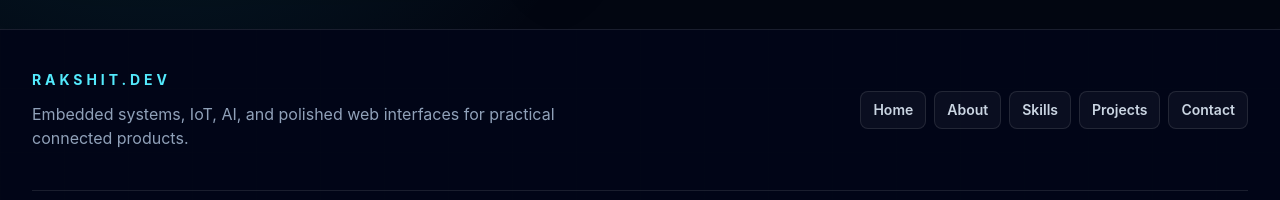
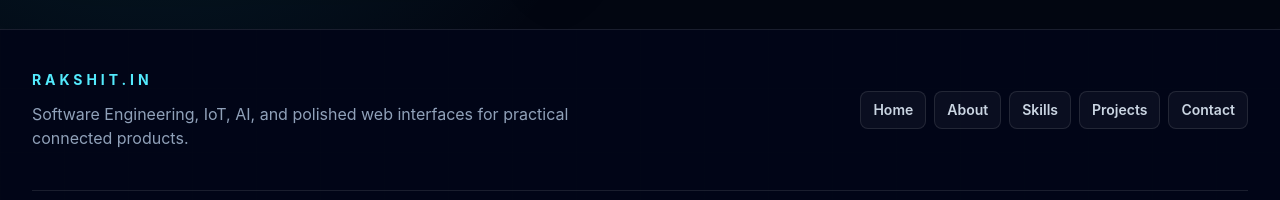
Before and after one commit to rakshit-21/MyPortfolio, a React (Vite) app: page / in a window 1280 px wide. Shown: the part 5032-5232 px from the top of the page. Built offline with nearby package versions, Linux system fonts and the light colour scheme.

Commit message:
Changes in Footer

```diff
--- a/src/components/Footer.jsx
+++ b/src/components/Footer.jsx
@@ -14,9 +14,9 @@ const Footer = () => {
       <div className="mx-auto max-w-7xl px-4 py-10 sm:px-6 lg:px-8">
         <div className="flex flex-col gap-8 md:flex-row md:items-center md:justify-between">
           <div>
-            <p className="text-sm font-bold uppercase tracking-[0.28em] text-cyan-300">Rakshit.dev</p>
+            <p className="text-sm font-bold uppercase tracking-[0.28em] text-cyan-300">RAKSHIT.IN</p>
             <p className="mt-3 max-w-xl text-slate-400">
-              Embedded systems, IoT, AI, and polished web interfaces for practical connected products.
+              Software Engineering, IoT, AI, and polished web interfaces for practical connected products.
             </p>
           </div>
 
```
